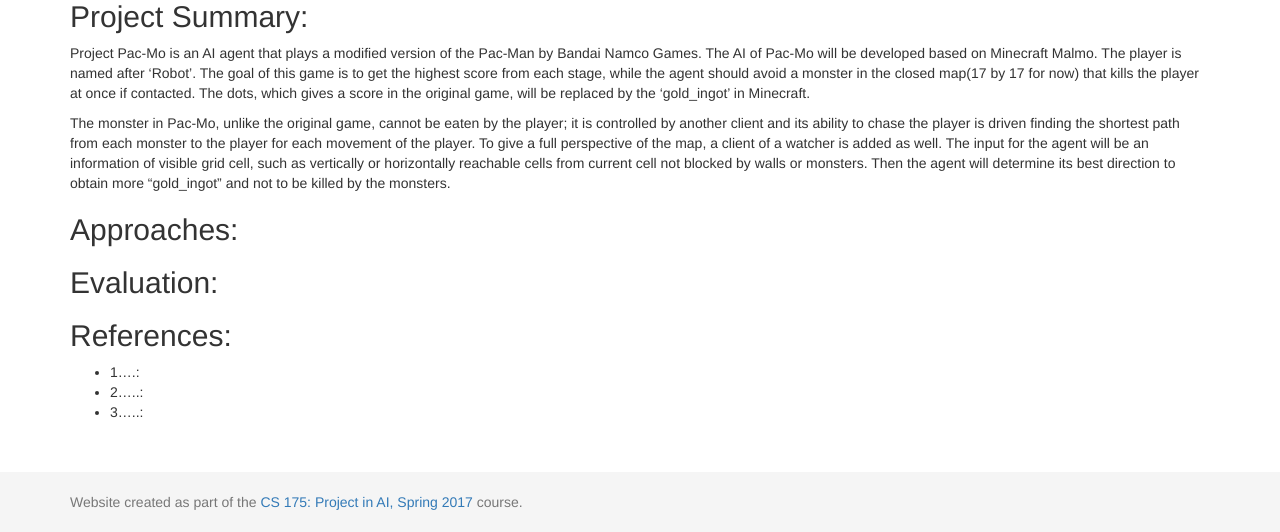
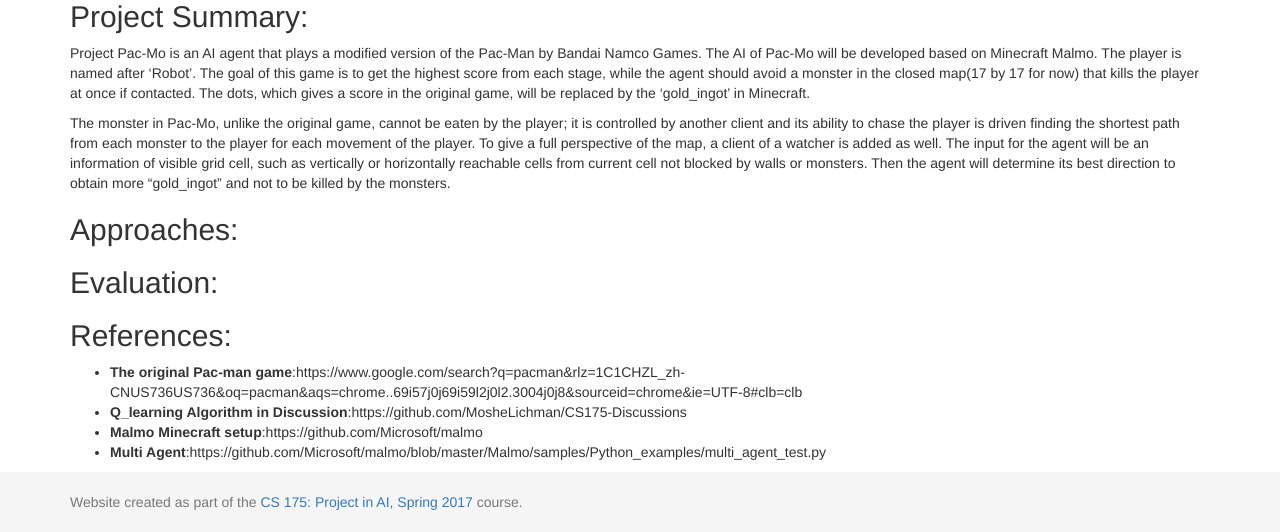
Before and after one commit to qdingqim/Pac-mo, a Jekyll site: the page built from docs/final.md, in a window 1280 px wide and 1156 px high. Shown: the part 624-1156 px from the top of the window. Built offline with Jekyll 4.4.1, drawn with Linux system fonts in a browser that asks for light colours.

Commit message:
Create final.md

```diff
--- a/docs/final.md
+++ b/docs/final.md
@@ -25,6 +25,7 @@
 
 
 ## References:
-- 1....:
-- 2.....:
-- 3.....:
+- __The original Pac-man game__:https://www.google.com/search?q=pacman&rlz=1C1CHZL_zh-CNUS736US736&oq=pacman&aqs=chrome..69i57j0j69i59l2j0l2.3004j0j8&sourceid=chrome&ie=UTF-8#clb=clb
+- __Q_learning Algorithm in Discussion__:https://github.com/MosheLichman/CS175-Discussions
+- __Malmo Minecraft setup__:https://github.com/Microsoft/malmo
+- __Multi Agent__:https://github.com/Microsoft/malmo/blob/master/Malmo/samples/Python_examples/multi_agent_test.py
```
